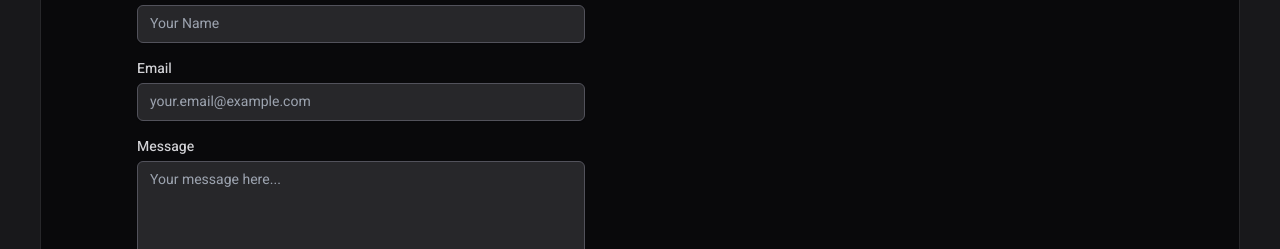
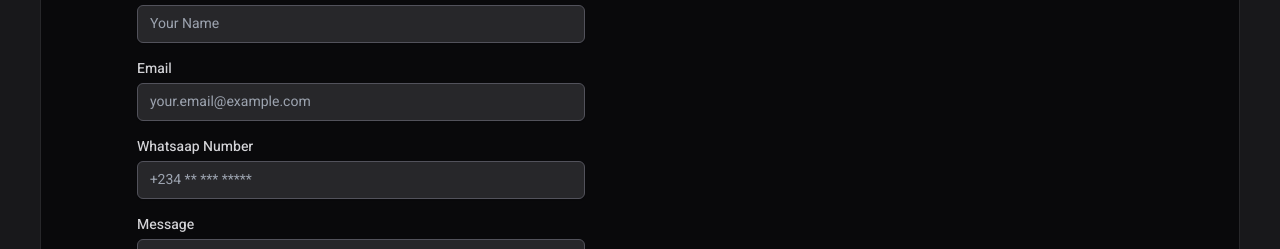
Before and after one commit to Lacciman11/Lacci-portfolio, a React (Vite) app: page / in a window 1280 px wide. Shown: the part 3000-3249 px from the top of the page. Built offline with nearby package versions, Linux system fonts and the light colour scheme.

Commit message:
doing updates

```diff
--- a/src/components/sections/Contact.jsx
+++ b/src/components/sections/Contact.jsx
@@ -10,6 +10,7 @@ function Contact() {
   const [formData, setFormData] = useState({
     name: "",
     email: "",
+    wNumber:"",
     message: "",
   });
   const [formStatus, setFormStatus] = useState({
@@ -34,6 +35,7 @@ function Contact() {
         {
           name: formData.name,
           email: formData.email,
+          wNumber: formData.wNumber,
           message: formData.message,
         },
         {
@@ -49,7 +51,7 @@ function Contact() {
           success: "Message sent successfully!",
           error: null,
         });
-        setFormData({ name: "", email: "", message: "" });
+        setFormData({ name: "", email: "",wNumber:"", message: "" });
       }
     } catch (error) {
       setFormStatus({
@@ -115,6 +117,24 @@ function Contact() {
               required
               className="mt-1 block w-full px-3 py-2 border border-zinc-300 dark:border-zinc-600 rounded-md shadow-sm focus:outline-none focus:ring-red-500 focus:border-red-500 sm:text-sm dark:bg-zinc-800 dark:text-zinc-100"
               placeholder="your.email@example.com"
+            />
+          </div>
+          <div className="form-group mb-4">
+            <label
+              htmlFor="email"
+              className="block text-sm font-medium text-zinc-700 dark:text-zinc-300"
+            >
+              Whatsaap Number
+            </label>
+            <input
+              type="text"
+              id="wNumber"
+              name="wNumber"
+              value={formData.wNumber}
+              onChange={handleChange}
+              required
+              className="mt-1 block w-full px-3 py-2 border border-zinc-300 dark:border-zinc-600 rounded-md shadow-sm focus:outline-none focus:ring-red-500 focus:border-red-500 sm:text-sm dark:bg-zinc-800 dark:text-zinc-100"
+              placeholder="+234 ** *** *****"
             />
           </div>
           <div className="form-group mb-4">
--- a/src/data/user_info.js
+++ b/src/data/user_info.js
@@ -13,8 +13,8 @@ const info = {
         twitter: "https://twitter.com/NwabekeyiFavour",
 		github: "https://github.com/Lacciman11",
 		linkedin: "https://www.linkedin.com/in/nwabekeyi-precious-50439a348/",
-		instagram: "https://www.instagram.com/favourlacci/",
-		facebook: "https://facebook.com/profile.php?id=100066890213482",
+		instagram: "https://www.instagram.com/nwabekeyifavoursomtochukwu/",
+		facebook: "https://web.facebook.com/profile.php?id=61578948916575",
     },
 
     // ============ PROJECTS ============
```
